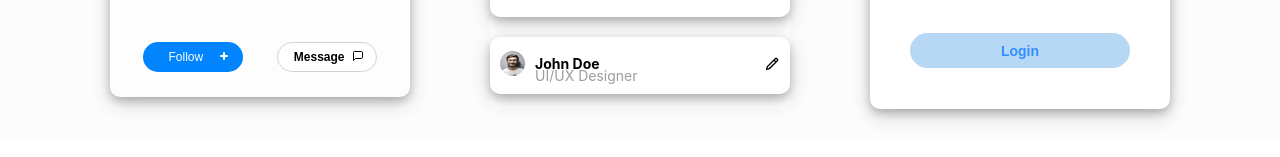
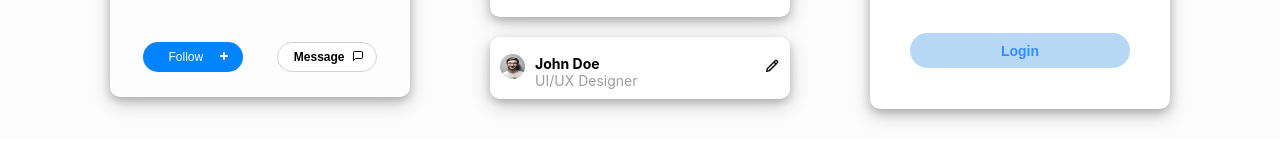
Before and after one commit to Zaibi727/Collection-of-Designs, a React (Create React App) app: page / in a window 1280 px wide. Shown: the part 466-623 px from the top of the page. Built offline with nearby package versions, Linux system fonts and the light colour scheme.

Commit message:
Update PropsChildern.module.css

```diff
--- a/src/components/PropsChildern/PropsChildern.module.css
+++ b/src/components/PropsChildern/PropsChildern.module.css
@@ -89,7 +89,6 @@ border-radius: 10px;
       }
       .three p{
           font-size: 14px;
-          margin-top: -5px;
           color: rgb(158, 157, 157);
       }
 
```
